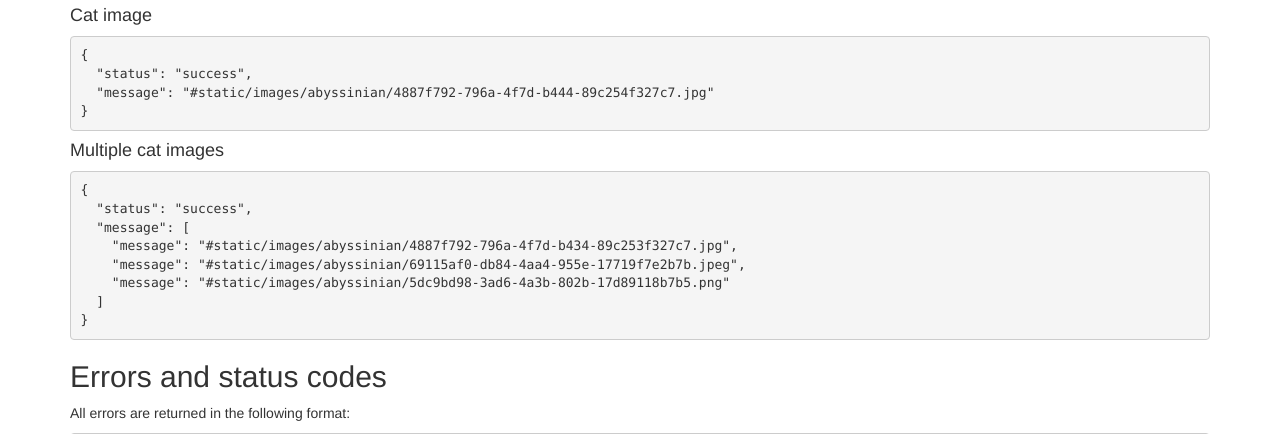
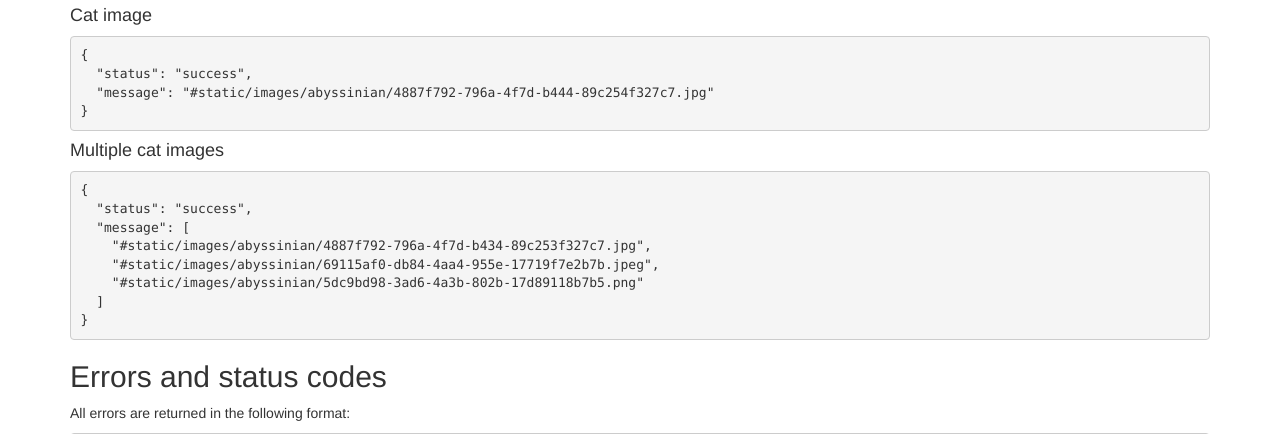
Before and after one commit to trolleksii/catsapi, a Django app: template catapi/apps/ui/templates/specs.html in a window 1280 px wide. Shown: the part 707-1141 px from the top of the page. Run offline with Django 3.2, Linux system fonts and the light colour scheme; the template is opened without the code that fills it: most values are stand-ins (such as "Sample title", 1, 10 or a date in 2020); some libraries are stand-ins or nearby versions.

Commit message:
fixed several small errors

```diff
--- a/catapi/apps/ui/templates/specs.html
+++ b/catapi/apps/ui/templates/specs.html
@@ -43,9 +43,9 @@
 {
   "status": "success",
   "message": [
-    "message": "{{ site_url }}static/images/abyssinian/4887f792-796a-4f7d-b434-89c253f327c7.jpg",
-    "message": "{{ site_url }}static/images/abyssinian/69115af0-db84-4aa4-955e-17719f7e2b7b.jpeg",
-    "message": "{{ site_url }}static/images/abyssinian/5dc9bd98-3ad6-4a3b-802b-17d89118b7b5.png"
+    "{{ site_url }}static/images/abyssinian/4887f792-796a-4f7d-b434-89c253f327c7.jpg",
+    "{{ site_url }}static/images/abyssinian/69115af0-db84-4aa4-955e-17719f7e2b7b.jpeg",
+    "{{ site_url }}static/images/abyssinian/5dc9bd98-3ad6-4a3b-802b-17d89118b7b5.png"
   ]
 }
 </pre>
```
Also changed, not shown: API_Specs.md (+4 -4 lines), README.md.
